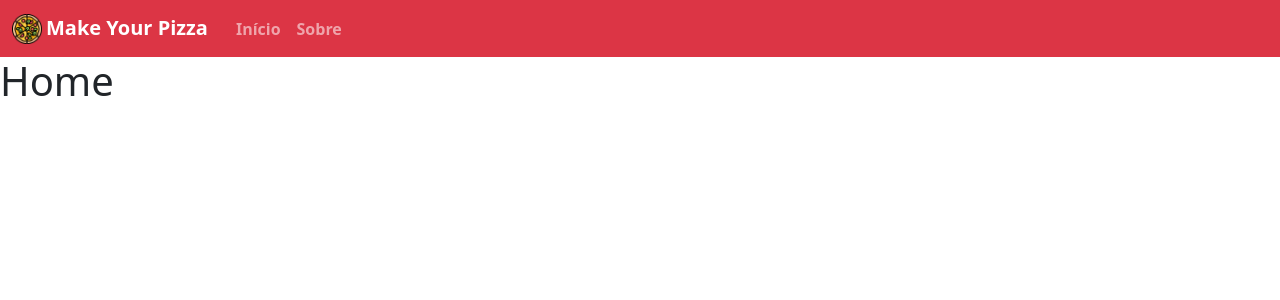
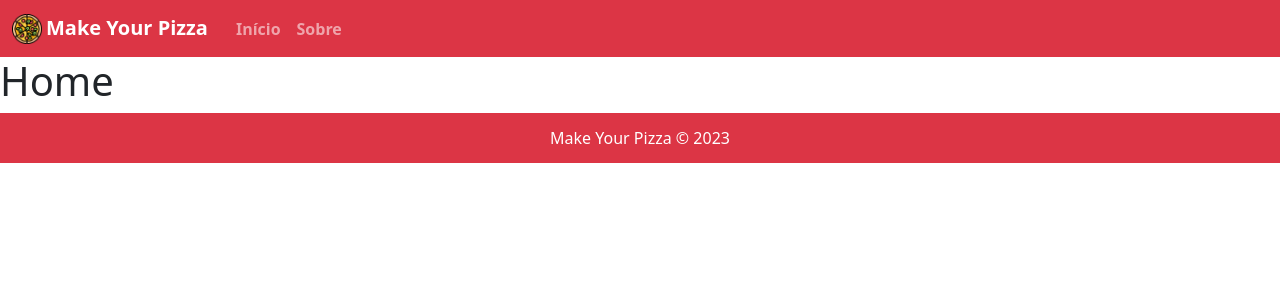
Before and after one commit to PauloAlves8039/vue-cli-make-your-pizza, a Vue app in the folder make-your-pizza-frontend/: page / in a window 1280 px wide. Shown: the top 300 px of the page. Built offline with nearby package versions, Linux system fonts and the light colour scheme.

Commit message:
Criando o componente Footer

```diff
--- a/make-your-pizza-frontend/src/App.vue
+++ b/make-your-pizza-frontend/src/App.vue
@@ -1,15 +1,18 @@
 <template>
   <Navbar :logo="logo_src" :alt="app_name" />
   <router-view />
+  <Footer />
 </template>
 
 <script>
 import Navbar from './components/Navbar.vue';
+import Footer from './components/Footer.vue';
 
 export default {
   name: 'App',
   components: {
-    Navbar
+    Navbar,
+    Footer
   }
 }
 </script>
--- /dev/null
+++ b/make-your-pizza-frontend/src/components/Footer.vue
@@ -0,0 +1,22 @@
+<template>
+    <div class="footer bg-danger">
+        <p class="mt-3">Make Your Pizza &copy; {{ new Date().getFullYear() }}</p>
+    </div>
+</template>
+
+<script>
+export default {
+    name: "Footer"
+}
+</script>
+
+<style scoped>
+.footer {
+    height: 50px;
+    color: #FFF;
+    display: flex;
+    align-items: center;
+    justify-content: center;
+    width: 100%;
+}
+</style>
```
